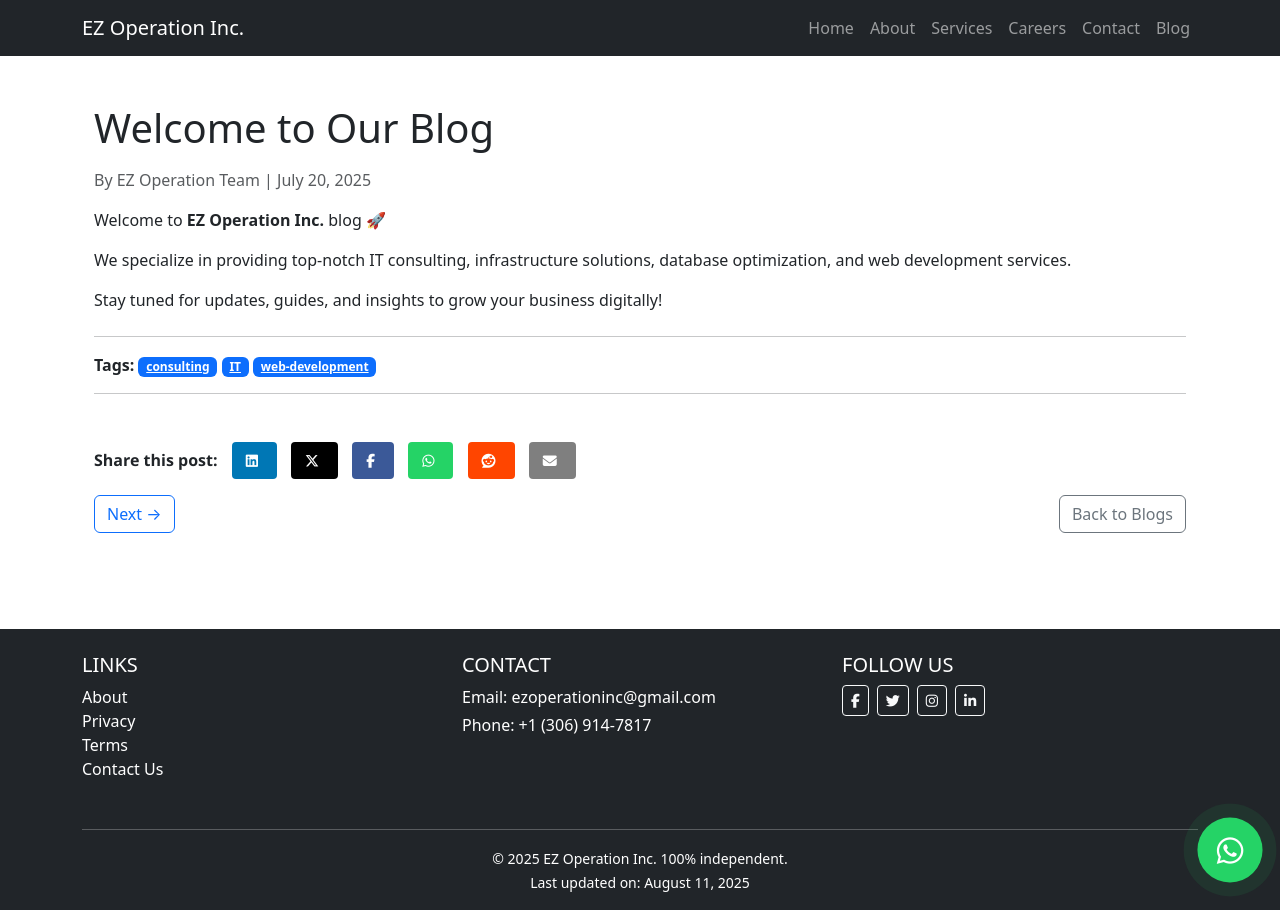
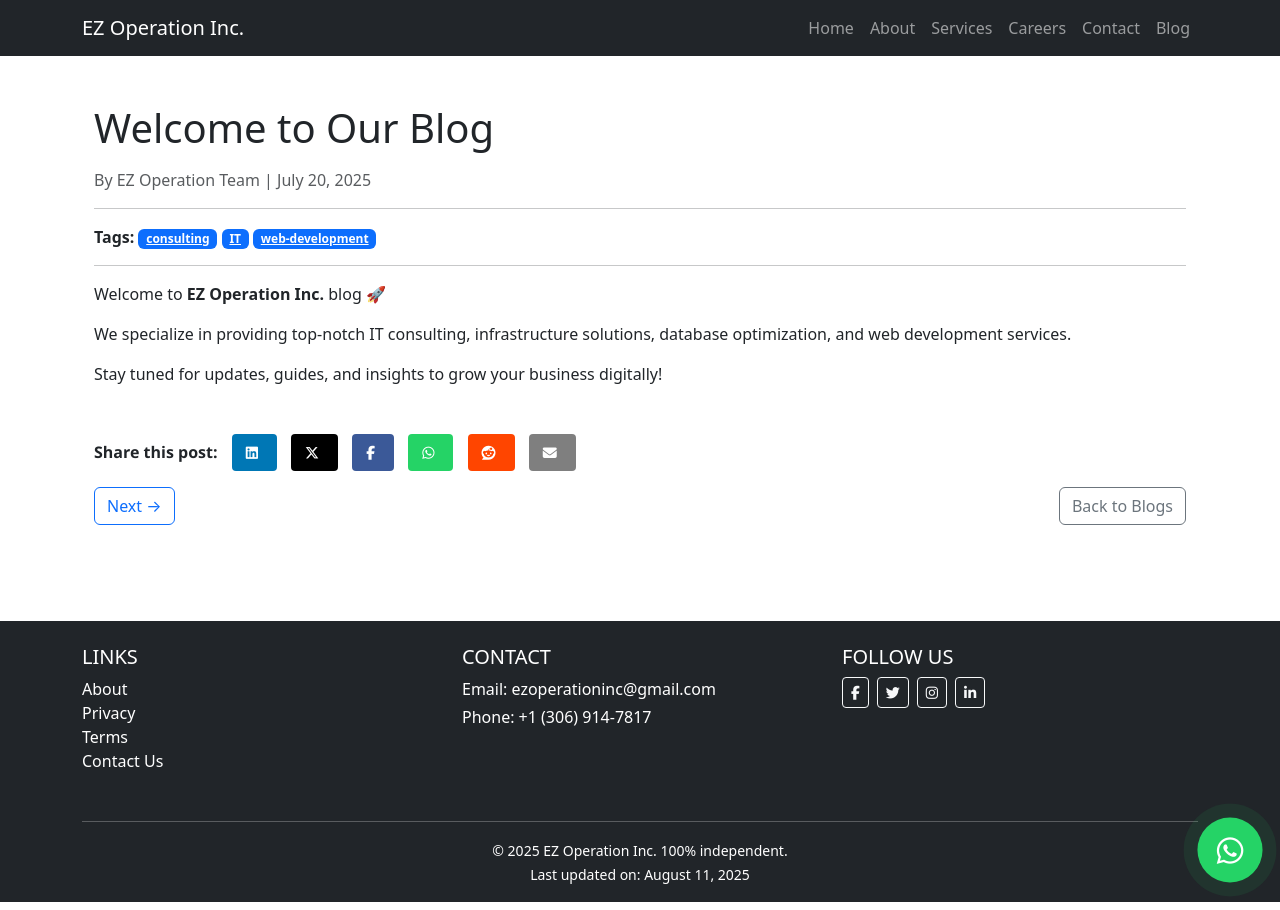
Before and after one commit to EZOPINC/EZOP, a Jekyll site: the page built from _posts/2025-07-20-Welcome-to-EZOP.md, in a window 1280 px wide. Built offline with Jekyll 4.4.1, drawn with Linux system fonts in a browser that asks for light colours.

Commit message:
tags position update on blog

```diff
--- a/_layouts/post.html
+++ b/_layouts/post.html
@@ -7,11 +7,6 @@ layout: default
     By {{ page.author | default: "EZ Operation Team" }}
     | {{ page.date | date: "%B %d, %Y" }}
   </p>
-
-  <div class="content mb-4">
-    {{ content }}
-  </div>
-
   <hr>
   {% if page.tags %}
     <p class="mt-3">
@@ -21,7 +16,12 @@ layout: default
       {% endfor %}
     </p>
   {% endif %}
-    <hr>
+  <hr>
+
+  <div class="content mb-4">
+    {{ content }}
+  </div>
+
   {% include share-buttons.html %}
   <div class="d-flex justify-content-between">
     {% if page.previous %}
```
Also changed, not shown: 4 other files.
